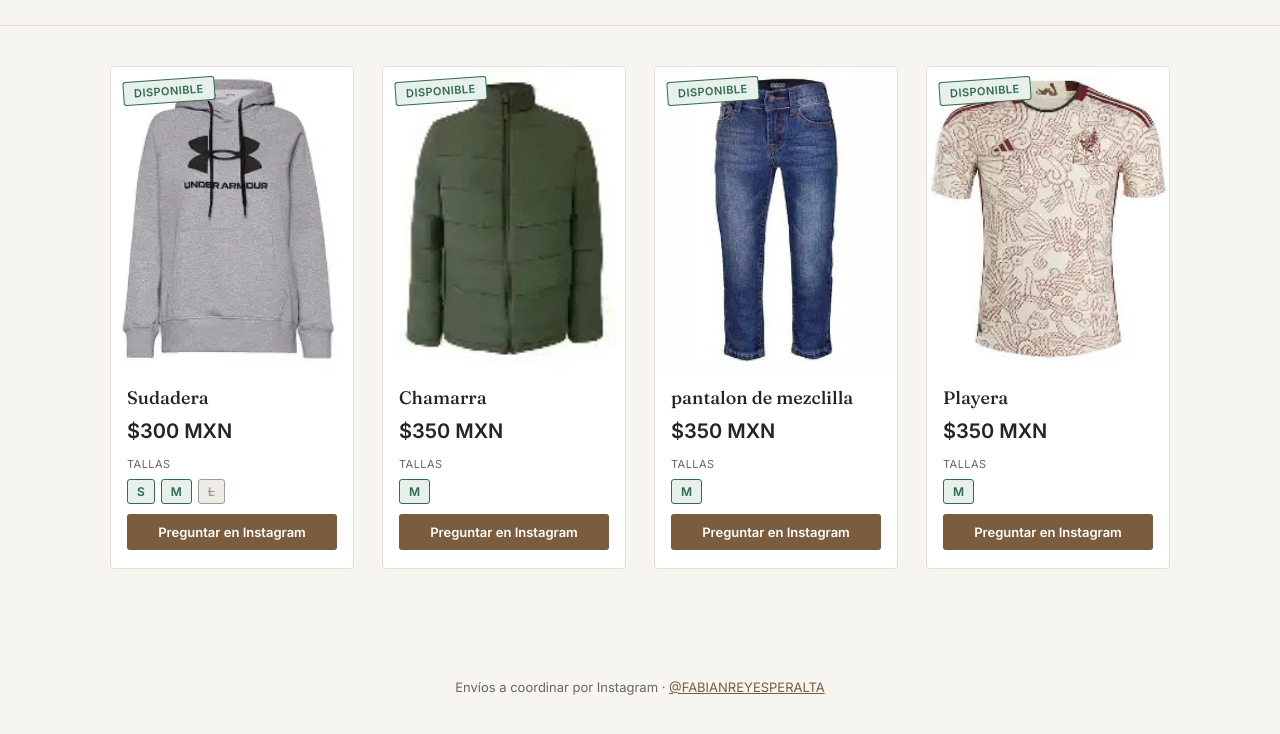
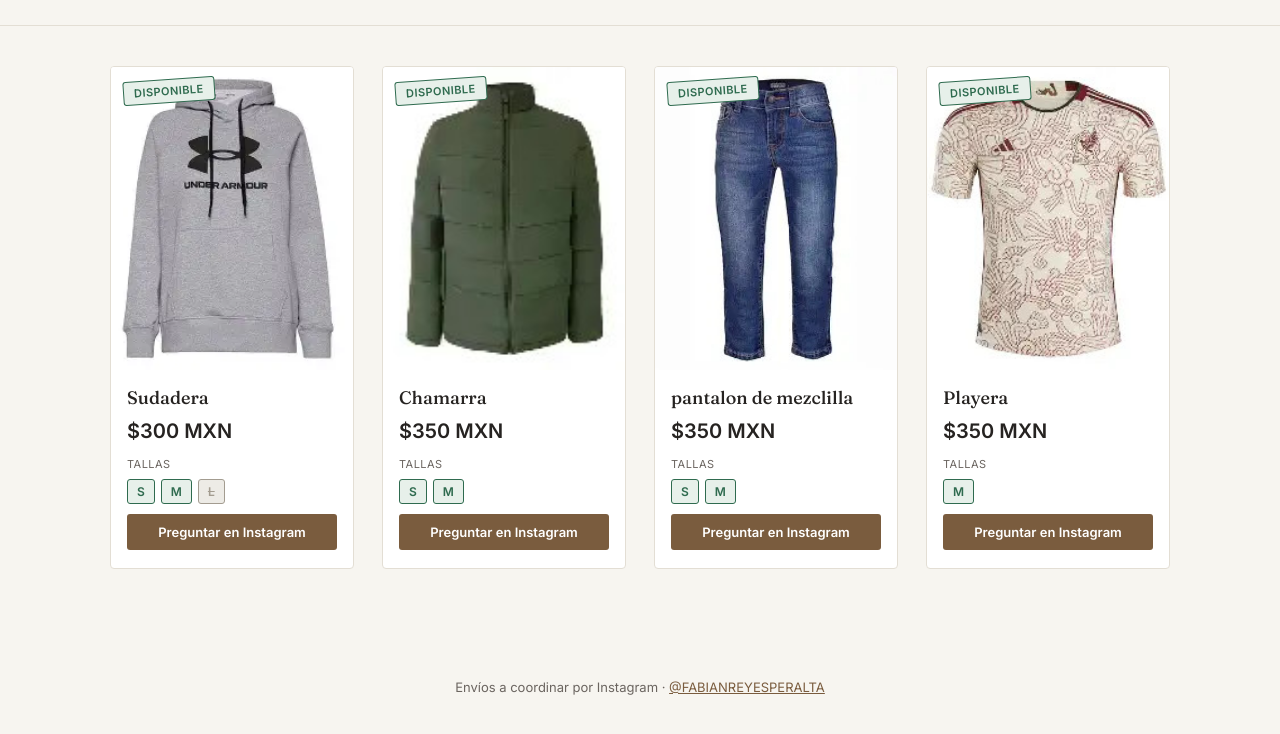
Before and after one commit to clothingstore2026/mi-closet, a plain HTML site: page index.html in a window 1280 px wide. Shown: the part 156-890 px from the top of the page. Drawn offline with Linux system fonts and the light colour scheme.

Commit message:
Fix formatting issues in index.html

```diff
--- a/index.html
+++ b/index.html
@@ -204,6 +204,7 @@ nombre: "Chamarra",
 precio: 350,
 imagen: "fotos/chamarra.jpg",
 tallas: [
+{ talla: "S", disponible: true },
 { talla: "M", disponible: true }
 ]
 },
@@ -212,6 +213,7 @@ nombre: "pantalon de mezclilla",
 precio: 350,
 imagen: "fotos/pantalon.jpg",
 tallas: [
+{ talla: "S", disponible: true },
 { talla: "M", disponible: true }
 ]
 },
```
